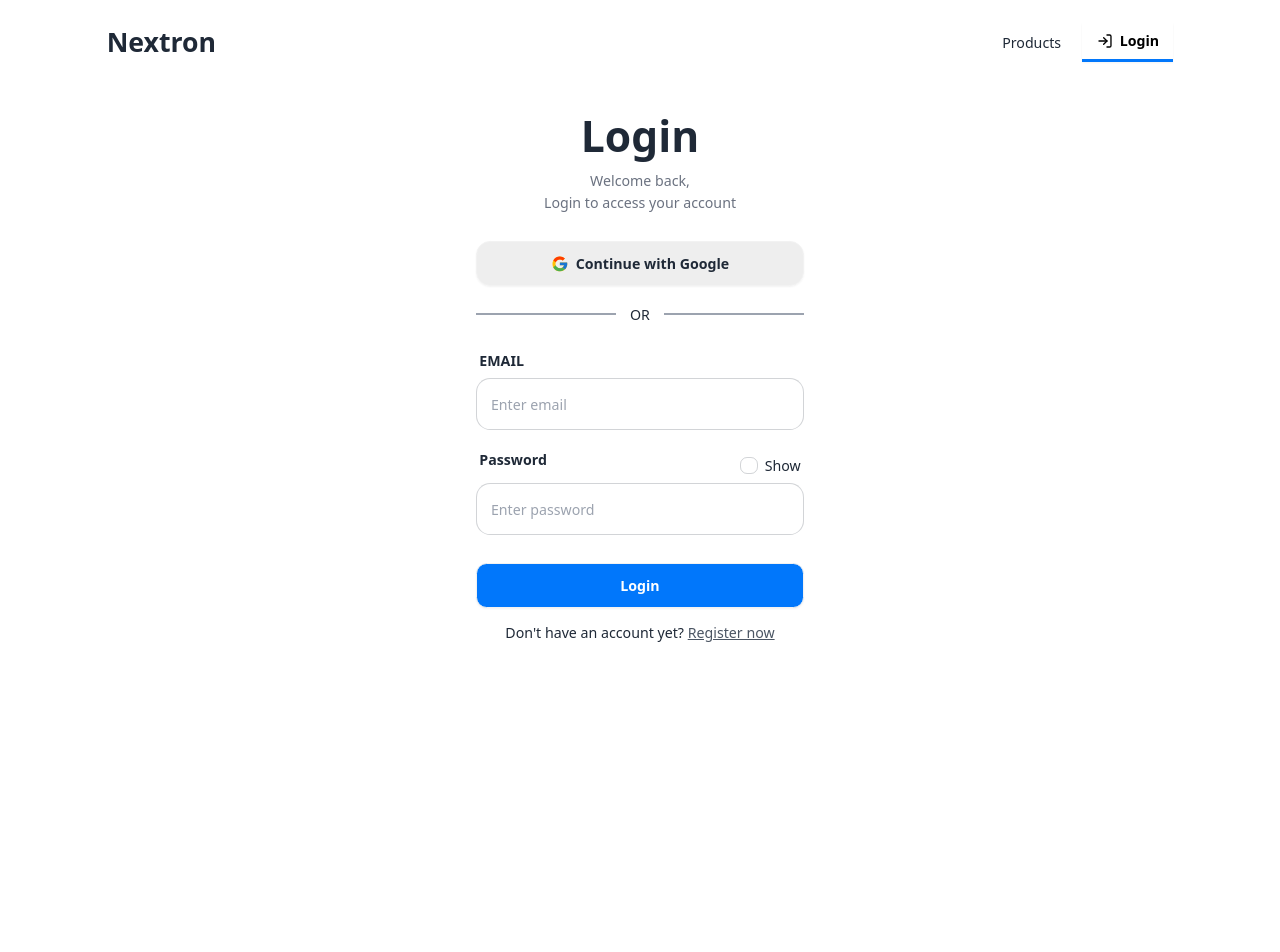
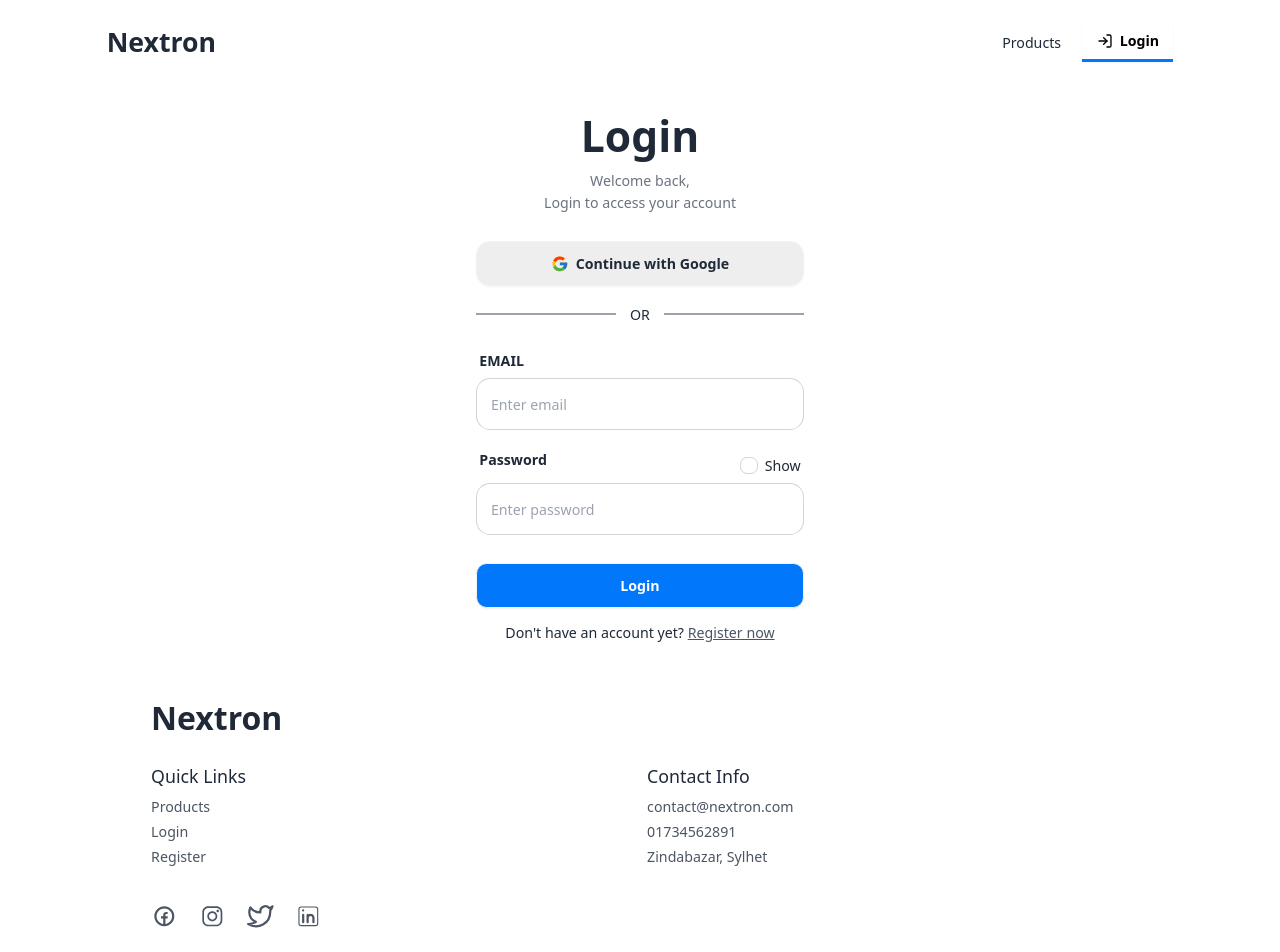
Before and after one commit to Yamin39/nextron-client, a React (Vite) app: page /login in a window 1280 px wide. Shown: the top 952 px of the page. Before the commit the page ends 800 px from the top, so only its background shows below. Built offline with nearby package versions, Linux system fonts and the light colour scheme; no server answers.

Commit message:
added footer

```diff
--- /dev/null
+++ b/src/components/shared/Footer/Footer.jsx
@@ -0,0 +1,104 @@
+import { CgCopyright } from "react-icons/cg";
+import { CiLinkedin } from "react-icons/ci";
+import { FiTwitter } from "react-icons/fi";
+import { IoLogoInstagram } from "react-icons/io";
+import { TiSocialFacebookCircular } from "react-icons/ti";
+import { Link } from "react-router-dom";
+
+const Footer = () => {
+  return (
+    <div className="py-16">
+      <div className="max-w-[1440px] w-11/12 mx-auto">
+        <div className="flex flex-col lg:flex-row-reverse gap-32 justify-between">
+          <div className="flex-1">
+            <div className="mb-8">
+              <Link to="/" className="font-semibold text-4xl">
+                Nextron
+              </Link>
+            </div>
+
+            <div className="flex gap-4">
+              <div className="flex-1">
+                <h6 className="text-xl font-medium">Quick Links</h6>
+                <ul className="font-light mt-2 space-y-1 text-gray-600">
+                  <li>
+                    <Link
+                      to="/"
+                      className="hover:underline hover:text-gray-500"
+                    >
+                      Products
+                    </Link>
+                  </li>
+                  <li>
+                    <Link
+                      to="/login"
+                      className="hover:underline hover:text-gray-500"
+                    >
+                      Login
+                    </Link>
+                  </li>
+                  <li>
+                    <Link
+                      to="/register"
+                      className="hover:underline hover:text-gray-500"
+                    >
+                      Register
+                    </Link>
+                  </li>
+                </ul>
+              </div>
+
+              <div className="flex-1">
+                <h6 className="text-xl font-medium">Contact Info</h6>
+                <ul className="font-light mt-2 space-y-1 text-gray-600">
+                  <li className="hover:underline hover:text-gray-500">
+                    <a href="mailto:contact@nextron.com">contact@nextron.com</a>
+                  </li>
+                  <li className="hover:underline hover:text-gray-500">
+                    <a href="tel:+01734562891">01734562891</a>
+                  </li>
+                  <li>
+                    <p>Zindabazar, Sylhet</p>
+                  </li>
+                </ul>
+              </div>
+            </div>
+
+            <div className="mt-10">
+              <ul className="flex gap-6 items-center text-3xl text-gray-600">
+                <li>
+                  <a href="">
+                    <TiSocialFacebookCircular />
+                  </a>
+                </li>
+                <li>
+                  <a href="">
+                    <IoLogoInstagram />
+                  </a>
+                </li>
+                <li>
+                  <a href="">
+                    <FiTwitter />
+                  </a>
+                </li>
+                <li>
+                  <a href="">
+                    <CiLinkedin />
+                  </a>
+                </li>
+              </ul>
+            </div>
+          </div>
+        </div>
+        <div className="text-gray-500 text-center mt-16">
+          <p>
+            Copyright <CgCopyright className="inline" /> 2024. Nextron , All
+            rights reserved.
+          </p>
+        </div>
+      </div>
+    </div>
+  );
+};
+
+export default Footer;
--- a/src/layouts/Root.jsx
+++ b/src/layouts/Root.jsx
@@ -1,12 +1,14 @@
 import { Outlet } from "react-router-dom";
 import Navbar from "../components/shared/Navbar/Navbar";
 import { Toaster } from "react-hot-toast";
+import Footer from "../components/shared/Footer/Footer";
 
 const Root = () => {
   return (
     <div className="max-w-[1440px] w-10/12 mx-auto">
       <Navbar></Navbar>
       <Outlet></Outlet>
+      <Footer></Footer>
       <Toaster />
     </div>
   );
```
